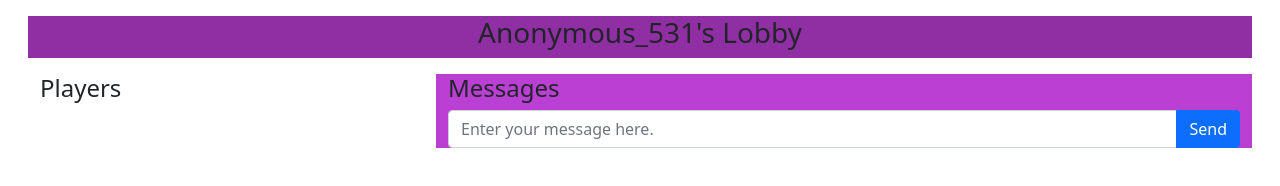
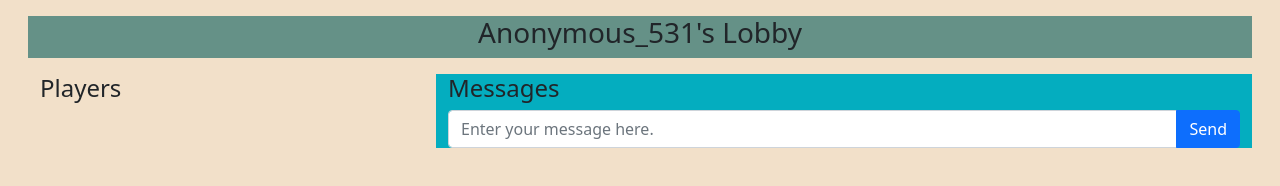
Before and after one commit to John-NolanMoso/reversi-NolanMoso, a website: page public/lobby.html in a window 1280 px wide. Drawn offline with nearby package versions, Linux system fonts and the light colour scheme; no server answers.

Commit message:
update colors

```diff
--- a/public/assets/css/game.css
+++ b/public/assets/css/game.css
@@ -1,9 +1,9 @@
 body {
-    background-color: rgb(133, 230, 235);
+    background-color: #F2E0C9;
 }
 
 .headerrow, #messagePane {
-    background-color: #ce32edd9;
+    background-color: #02595995;
   }
 
   .join_room_response,
@@ -13,7 +13,7 @@ body {
   .chat_message {
     font: size 125%;
     margin: 1px 1px 1px 1px;
-    color:rgb(14, 18, 105)
+    color:#04ADBF
   }
 
   table#game_board{
--- a/public/lobby.html
+++ b/public/lobby.html
@@ -10,12 +10,16 @@
   <link href="https://cdn.jsdelivr.net/npm/bootstrap@5.0.2/dist/css/bootstrap.min.css" rel="stylesheet"
     integrity="sha384-EVSTQN3/azprG1Anm3QDgpJLIm9Nao0Yz1ztcQTwFspd3yD65VohhpuuCOmLASjC" crossorigin="anonymous">
   <style>
+    body {
+      background-color: #F2E0C9;
+    }
+
     .headerrow {
-      background-color: rgb(144, 47, 163);
+      background-color: #02595995;
     }
 
     #messagePane {
-      background-color: rgb(185, 64, 210);
+      background-color: #04ADBF;
     }
 
     .join_room_response,
```
Also changed, not shown: public/about.html (+1 -1 lines), public/index.html (+1 -1 lines).
